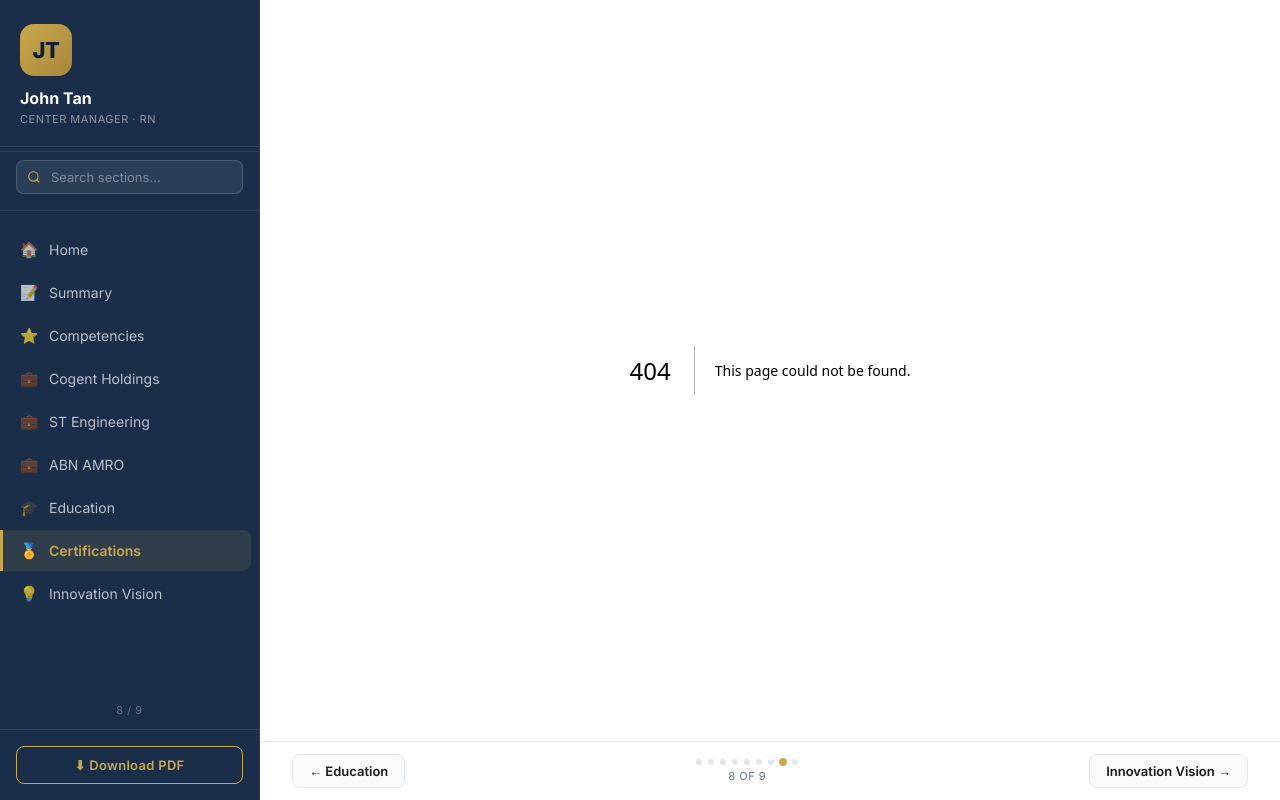
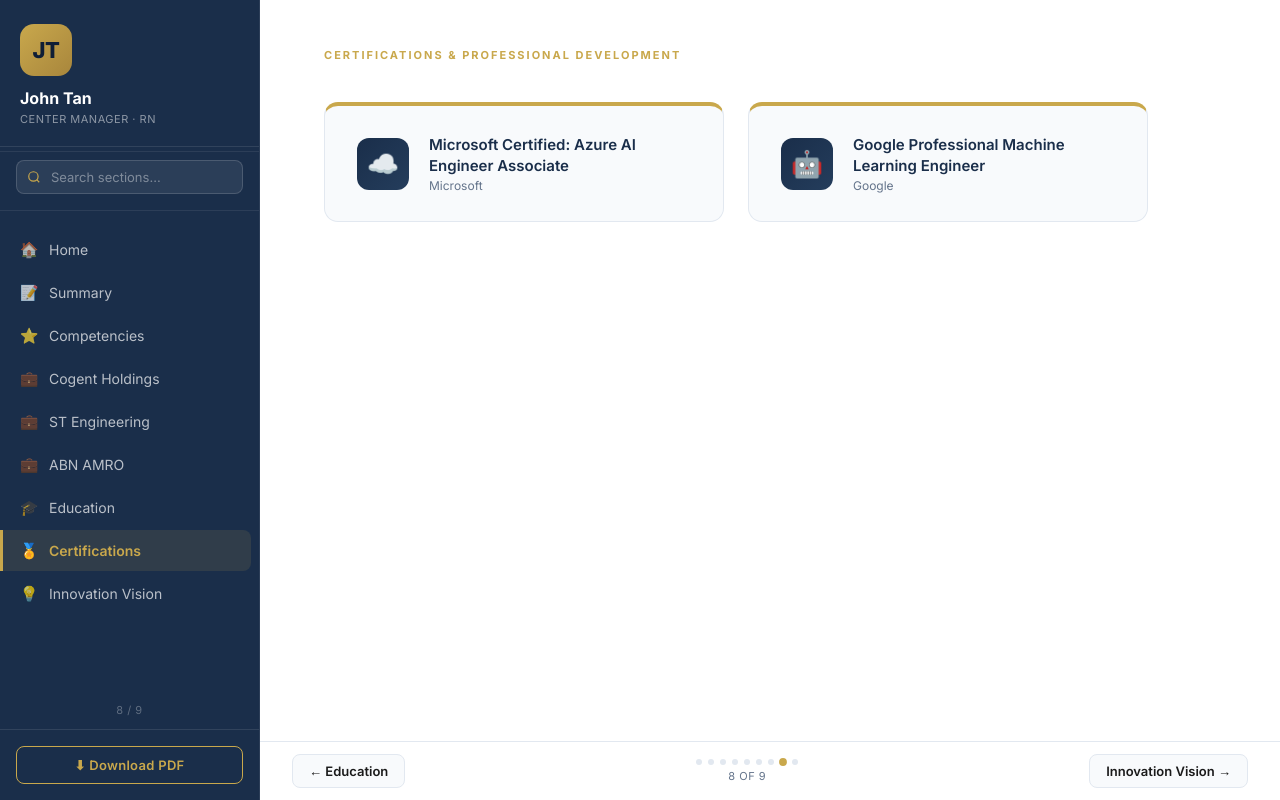
Before and after one commit to JohnTan38/john-tan-lbsa, a Next.js app: page /certifications in a window 1280 px wide. Before the commit this address had no page. Built offline with nearby package versions, Linux system fonts and the light colour scheme.

Commit message:
feat: Certifications page

```diff
--- /dev/null
+++ b/src/app/certifications/page.tsx
@@ -0,0 +1,5 @@
+import CertificationsPage from '@/components/pages/CertificationsPage'
+
+export default function Certifications() {
+  return <CertificationsPage />
+}
--- /dev/null
+++ b/src/components/pages/CertificationsPage.module.css
@@ -0,0 +1,65 @@
+.page {
+  height: 100%;
+  overflow-y: auto;
+  padding: 48px 64px;
+  background: var(--white);
+}
+
+.section {
+  font-size: 11px;
+  font-weight: 700;
+  letter-spacing: 2px;
+  text-transform: uppercase;
+  color: var(--gold);
+  margin-bottom: 40px;
+}
+
+.grid {
+  display: flex;
+  gap: 24px;
+  flex-wrap: wrap;
+}
+
+.card {
+  display: flex;
+  align-items: center;
+  gap: 20px;
+  padding: 28px 32px;
+  background: var(--surface);
+  border: 1px solid var(--border);
+  border-radius: 14px;
+  border-top: 4px solid var(--gold);
+  min-width: 280px;
+  max-width: 400px;
+  transition: transform 0.2s, box-shadow 0.2s;
+}
+
+.card:hover {
+  transform: translateY(-3px);
+  box-shadow: 0 12px 32px rgba(0,0,0,0.08);
+}
+
+.badge {
+  width: 52px;
+  height: 52px;
+  border-radius: 12px;
+  display: flex;
+  align-items: center;
+  justify-content: center;
+  font-size: 26px;
+  background: linear-gradient(135deg, var(--navy), var(--navy-mid));
+  flex-shrink: 0;
+}
+
+.certName {
+  font-size: 15px;
+  font-weight: 600;
+  color: var(--navy);
+  line-height: 1.4;
+}
+
+.issuer {
+  font-size: 12px;
+  color: var(--text-muted);
+  margin-top: 2px;
+}
--- /dev/null
+++ b/src/components/pages/CertificationsPage.tsx
@@ -0,0 +1,29 @@
+import { resume } from '@/data/resume'
+import styles from './CertificationsPage.module.css'
+
+const CERT_META: Record<string, { icon: string; issuer: string }> = {
+  'Microsoft Certified: Azure AI Engineer Associate': { icon: '☁️', issuer: 'Microsoft' },
+  'Google Professional Machine Learning Engineer': { icon: '🤖', issuer: 'Google' },
+}
+
+export default function CertificationsPage() {
+  return (
+    <div className={styles.page}>
+      <div className={styles.section}>Certifications & Professional Development</div>
+      <div className={styles.grid}>
+        {resume.certifications.items.map((cert, i) => {
+          const meta = CERT_META[cert] ?? { icon: '🏅', issuer: 'Professional' }
+          return (
+            <div key={i} className={styles.card}>
+              <div className={styles.badge}>{meta.icon}</div>
+              <div>
+                <div className={styles.certName}>{cert}</div>
+                <div className={styles.issuer}>{meta.issuer}</div>
+              </div>
+            </div>
+          )
+        })}
+      </div>
+    </div>
+  )
+}
```
